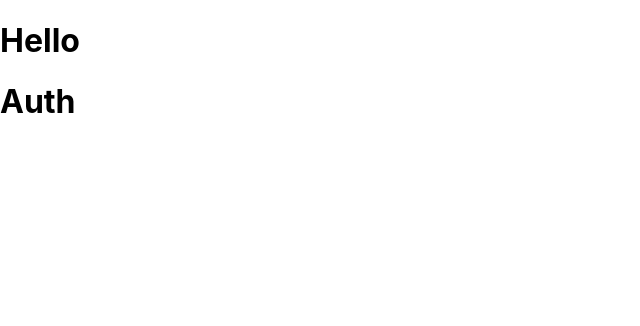
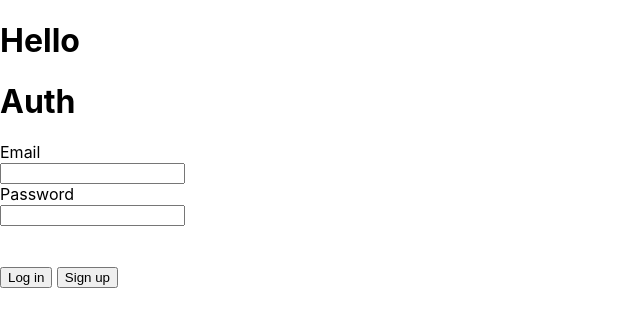
Before and after one commit to KlimovCode/minin-mern, a React (Create React App) app in the folder client/: page /Auth in a window 1280 px wide. Shown: the top 326 px of the page, without its empty margins (0-640 px from the left). Built offline with nearby package versions, Linux system fonts and the light colour scheme.

Commit message:
AuthPage basic layout

```diff
--- a/client/src/pages/AuthPage.jsx
+++ b/client/src/pages/AuthPage.jsx
@@ -4,6 +4,20 @@ export const AuthPage = () => {
   return (
   <div>
     <h1>Auth</h1>
+    <div>
+      <label htmlFor="email"> Email </label> <br />
+      <input id="email" />
+    </div>
+    <div>
+      <label htmlFor="password"> Password </label> <br />
+      <input id="password" />
+    </div>
+ <br /> <br />
+    <div>
+      <button> Log in </button>
+    &nbsp;
+      <button> Sign up </button>
+    </div>
   </div>
   )
 }
```
